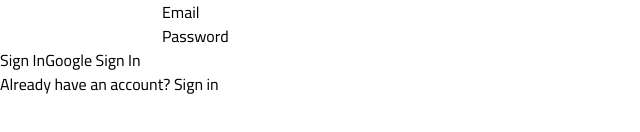
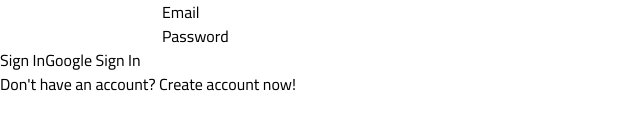
Before and after one commit to MohammedAhmed49/educator-app, a React (Create React App) app: page /sign-in in a window 1280 px wide. Shown: the part 224-356 px from the top of the page, without its empty margins (0-640 px from the left). Built offline with nearby package versions, Linux system fonts and the light colour scheme; no server answers; what @material-tailwind/react would draw is missing.

Commit message:
Fixed a typo in sign in page

```diff
--- a/src/pages/sign-in/sign-in.component.jsx
+++ b/src/pages/sign-in/sign-in.component.jsx
@@ -67,7 +67,7 @@
                         </form>
 
                         <div className="mt-5">
-                            <p>Already have an account? <Link to="/sign-in" className="text-secondary underline">Sign in</Link></p>
+                            <p>Don't have an account? <Link to="/sign-up" className="text-secondary underline">Create account now!</Link></p>
                         </div>
                     </div>
                 </div>
```
